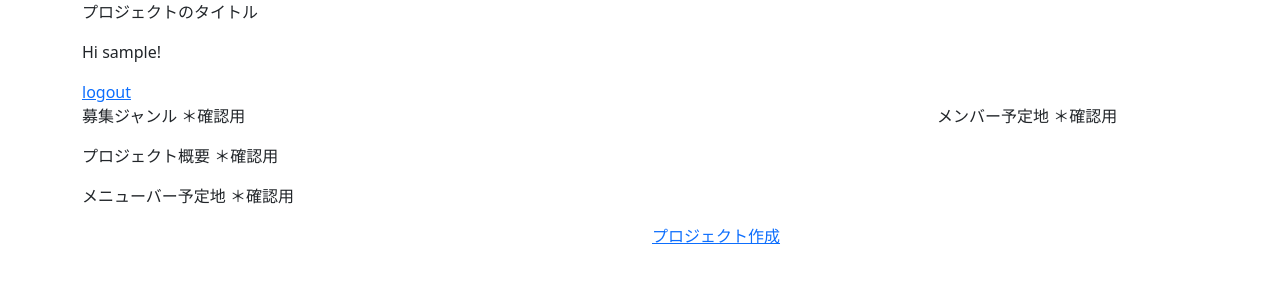
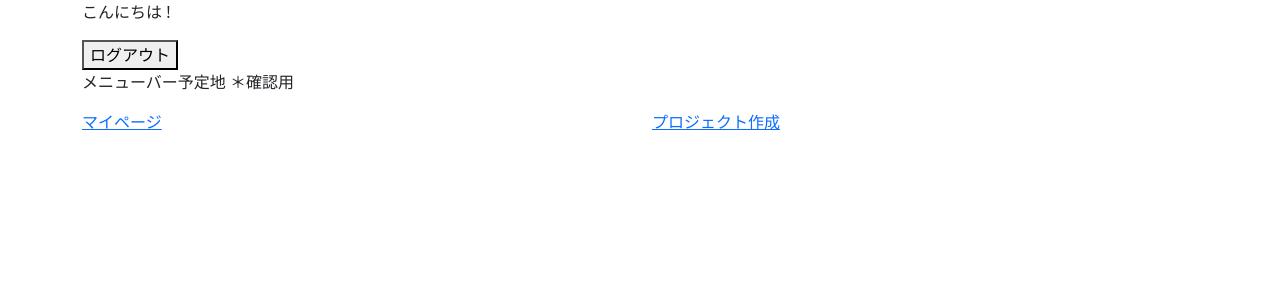
Before and after one commit to s1f10220213/cs4_ex_projectBB, a Django app: page /mypage in a window 1280 px wide. Shown: the top 300 px of the page. Run offline with Django 4.2, Linux system fonts and the light colour scheme; the visitor is signed in with stand-in values (Sample User, id 1).

Commit message:
カスタム認証ユーザーモデルを作成

```diff
--- a/DevConnect/models.py
+++ b/DevConnect/models.py
@@ -1,29 +1,64 @@
 from django.db import models
+from django.contrib.auth.models import AbstractBaseUser, BaseUserManager, PermissionsMixin
 
+class UserManager(BaseUserManager):
+    def create_user(self, user_id, user_name, password=None):
+        if not user_id:
+            raise ValueError('ユーザーIDが必要です')
+        if not user_name:
+            raise ValueError('ニックネームが必要です')
 
-class User(models.Model):
+        user = self.model(
+            user_id=user_id,
+            user_name=user_name
+        )
+        user.set_password(password)
+        user.save(using=self._db)
+        return user
+
+    def create_superuser(self, user_id, user_name, password):
+        user = self.create_user(
+            user_id=user_id,
+            user_name=user_name,
+            password=password
+        )
+        user.is_superuser = True
+        user.is_staff = True
+        user.save(using=self._db)
+        return user
+
+class CustomUser(AbstractBaseUser, PermissionsMixin):
     user_id = models.CharField(max_length=25, unique=True)
-    user_name = models.TextField()
-    user_password = models.CharField(max_length=25)
+    user_name = models.CharField(max_length=25, unique=True)
+    is_superuser = models.BooleanField(default=False)
+    is_staff = models.BooleanField(default=False)
+
+    objects = UserManager()
+
+    USERNAME_FIELD = 'user_id'
+    REQUIRED_FIELDS = ['user_name']
+
+    def __str__(self):
+        return self.user_name
 
 class User_Genre(models.Model):
-    user = models.ForeignKey(User, on_delete=models.CASCADE)
+    user = models.ForeignKey(CustomUser, on_delete=models.CASCADE)
     genre = models.CharField(max_length=100)
 
 ### Project #####################################################
 
 class Project(models.Model):
-    user = models.ManyToManyField(User, through='ProjectMembers')
+    user = models.ManyToManyField(CustomUser, through='ProjectMembers')
 
 class ProjectMembers(models.Model):
-    user = models.ForeignKey(User, on_delete=models.CASCADE)
+    user = models.ForeignKey(CustomUser, on_delete=models.CASCADE)
     project = models.ForeignKey(Project, on_delete=models.CASCADE)
 
 class Project_detail(models.Model):
     project = models.OneToOneField(Project, on_delete=models.CASCADE, primary_key=True)
     name = models.CharField(max_length=100)
     explain = models.TextField()
-    leader = models.ForeignKey(User, related_name='project_leadership', on_delete=models.SET_NULL, null=True)
+    leader = models.ForeignKey(CustomUser, related_name='project_leadership', on_delete=models.SET_NULL, null=True)
 
 class Project_recruit_genre(models.Model):
     project = models.ForeignKey(Project, on_delete=models.CASCADE)
--- a/DevConnect/templates/DevConnect/mypage.html
+++ b/DevConnect/templates/DevConnect/mypage.html
@@ -9,37 +9,33 @@
 </head>
 
 <body>
-    {% if user.is_authenticated %}
     <div class="container">
-        <div class="row">
-            <p>プロジェクトのタイトル</p>
-        </div>
+        {% if user.is_authenticated %}
+        <!-- ログイン中の表示 -->
 
-        <p>Hi {{ user.username }}!</p>
-        <a href="{% url 'logout' %}">logout</a>
+        <p>こんにちは {{ user.user_name }}!</p>
+
+        <form action="{% url 'logout' %}" method="post">
+            {% csrf_token %}
+            <button type="submit">ログアウト</button>
+        </form>
+
+
         {% else %}
-        <p>You are not logged in.</p>
-        <p><a href="{% url 'login' %}">login</a></p>
+        <!-- ログアウト中の表示 -->
+
+        <p>ユーザー情報が取得できませんでした</p>
+        <p>ログインしてください</p>
+        <p><a href="{% url 'login' %}">ログイン</a></p>
+
         {% endif %}
-        <div class="row">
-            <div class="col-9">
-                <div class="genre row">
-                    <p>募集ジャンル ＊確認用</p>
-                </div>
-                <div class="explain row">
-                    <p>プロジェクト概要 ＊確認用</p>
-                </div>
-            </div>
-            <div class="member col-3">
-                <p>メンバー予定地 ＊確認用</p>
-            </div>
-        </div>
+        <!-- 常に表示 -->
 
         <div class="menu">
             <div class="row">
                 <p>メニューバー予定地 ＊確認用</p>
                 <div class="col-3">
-                    <!-- <a href="{% url 'cp' %}">マイページ</a> -->
+                    <a href="{% url 'mypage' %}">マイページ</a>
                 </div>
                 <div class="col-3">
                     <!-- <a href="{% url 'cp' %}"></a> -->
@@ -55,7 +51,7 @@
     </div>
     <script src="https://cdn.jsdelivr.net/npm/bootstrap@5.3.0/dist/js/bootstrap.bundle.min.js"
         integrity="sha384-geWF76RCwLtnZ8qwWowPQNguL3RmwHVBC9FhGdlKrxdiJJigb/j/68SIy3Te4Bkz" crossorigin="anonymous">
-    </script>
+        </script>
 </body>
 
 </html>
--- a/DevConnect/urls.py
+++ b/DevConnect/urls.py
@@ -2,8 +2,8 @@
 from . import views
 
 urlpatterns = [
+    path('', views.mypage, name='mypage'), # 後でリンクをmypageにすること
     path('mypage', views.mypage, name='mypage'),
-    # path('', views.top, name='my_page'),
     path('project/cp', views.cp, name='cp'), # CreateProject新規プロジェクト作成
     path('project', views.project, name='project'), # プロジェクトルーム選択
     path('project/<str:project_name>', views.projectin, name='projectin'), # プロジェクトルーム
--- a/config/settings.py
+++ b/config/settings.py
@@ -133,3 +133,9 @@
         },
     },
 }
+
+LOGIN_URL = 'login'
+LOGIN_REDIRECT_URL = 'mypage'
+LOGOUT_REDIRECT_URL = 'mypage'
+
+AUTH_USER_MODEL = "DevConnect.CustomUser"
--- a/config/urls.py
+++ b/config/urls.py
@@ -3,5 +3,6 @@
 
 urlpatterns = [
     path('admin/', admin.site.urls),
-    path('', include('DevConnect.urls'))
+    path('', include('DevConnect.urls')),
+    path('accounts/', include('django.contrib.auth.urls')),
 ]
--- a/テンプレ.txt
+++ b/テンプレ.txt
@@ -13,7 +13,7 @@
         <div class="row">
             <p>メニューバー予定地 ＊確認用</p>
             <div class="col-3">
-                <!-- <a href="{% url 'cp' %}">マイページ</a> -->
+                <a href="{% url 'mypage' %}">マイページ</a>
             </div>
             <div class="col-3">
                 <!-- <a href="{% url 'cp' %}">検索</a> -->
```
Also changed, not shown: DevConnect/admin.py (+16 -1 lines), DevConnect/templates/registration/login.html (added, +21 -0 lines), DevConnect/migrations/0001_initial.py (added), DevConnect/migrations/0002_customuser_alter_project_user_and_more.py (added), DevConnect/migrations/0003_remove_customuser_user_password.py (added), DevConnect/migrations/0004_customuser_is_staff_alter_customuser_is_superuser.py (added).
